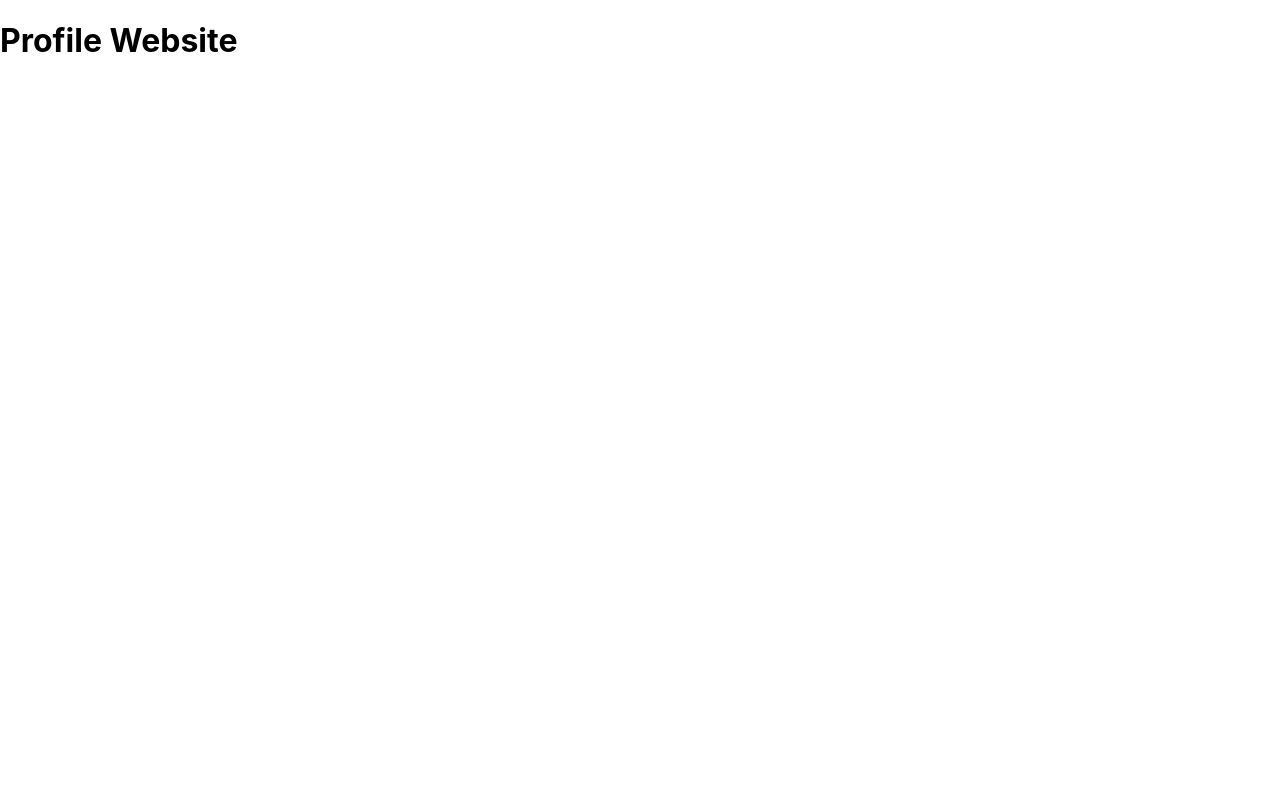
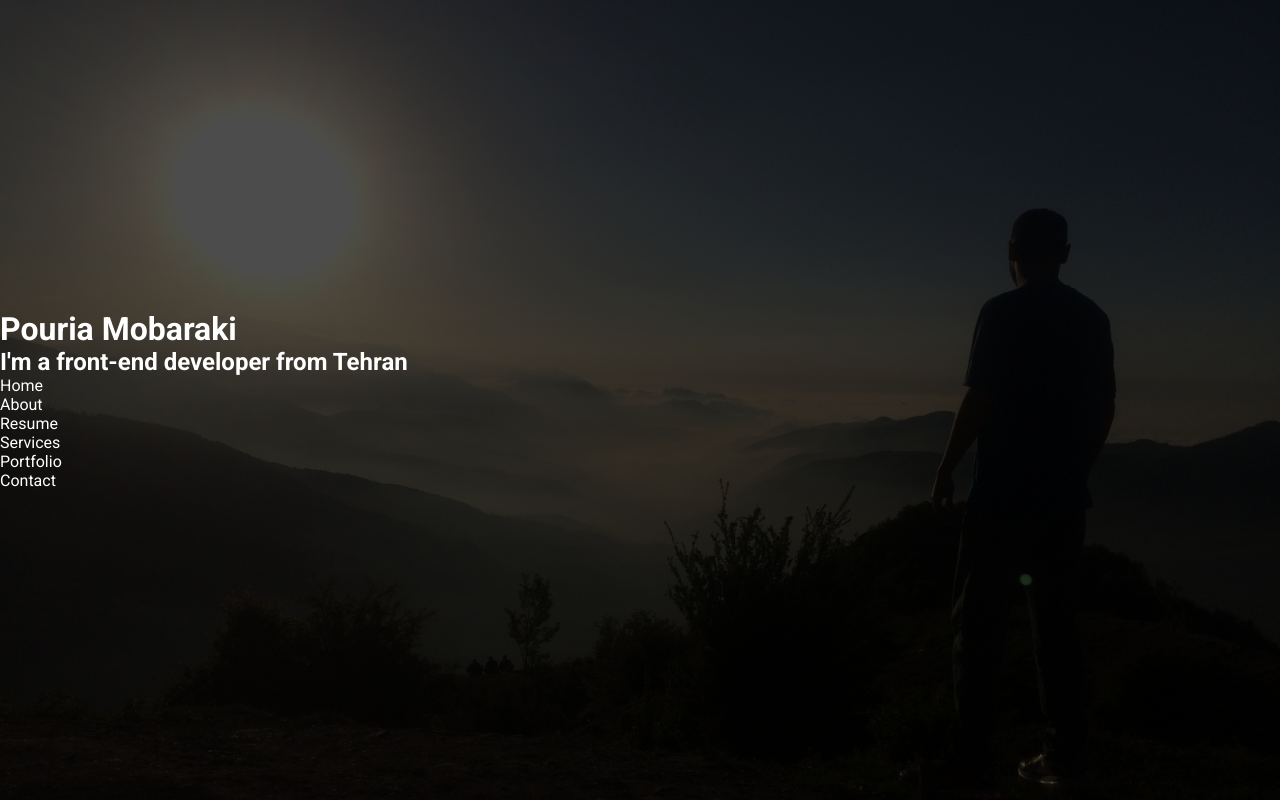
Before and after one commit to pouria-mobaraki/Portfolio-Website, a React (Create React App) app: page / in a window 1280 px wide. Built offline with nearby package versions, Linux system fonts and the light colour scheme.

Commit message:
coding about header jsx and css and navlist components

```diff
--- a/public/index.html
+++ b/public/index.html
@@ -10,34 +10,12 @@
       content="Web site created using create-react-app"
     />
     <link rel="apple-touch-icon" href="%PUBLIC_URL%/logo192.png" />
-    <!--
-      manifest.json provides metadata used when your web app is installed on a
-      user's mobile device or desktop. See https://developers.google.com/web/fundamentals/web-app-manifest/
-    -->
     <link rel="manifest" href="%PUBLIC_URL%/manifest.json" />
-    <!--
-      Notice the use of %PUBLIC_URL% in the tags above.
-      It will be replaced with the URL of the `public` folder during the build.
-      Only files inside the `public` folder can be referenced from the HTML.
 
-      Unlike "/favicon.ico" or "favicon.ico", "%PUBLIC_URL%/favicon.ico" will
-      work correctly both with client-side routing and a non-root public URL.
-      Learn how to configure a non-root public URL by running `npm run build`.
-    -->
-    <title>React App</title>
+    <title>Profile Website | React App</title>
   </head>
   <body>
-    <noscript>You need to enable JavaScript to run this app.</noscript>
     <div id="root"></div>
-    <!--
-      This HTML file is a template.
-      If you open it directly in the browser, you will see an empty page.
 
-      You can add webfonts, meta tags, or analytics to this file.
-      The build step will place the bundled scripts into the <body> tag.
-
-      To begin the development, run `npm start` or `yarn start`.
-      To create a production bundle, use `npm run build` or `yarn build`.
-    -->
   </body>
 </html>
--- a/src/App.css
+++ b/src/App.css
@@ -1,38 +1,57 @@
-.App {
-  text-align: center;
+@import url('https://fonts.googleapis.com/css2?family=Roboto:ital,wght@0,100;0,300;0,400;0,500;0,700;0,900;1,100;1,300;1,400;1,500;1,700;1,900&display=swap');
+
+/*  */
+*{
+  margin: 0;
+  padding: 0;
+  box-sizing: border-box;
 }
 
-.App-logo {
-  height: 40vmin;
-  pointer-events: none;
+::-webkit-scrollbar {
+  display: none;
 }
 
-@media (prefers-reduced-motion: no-preference) {
-  .App-logo {
-    animation: App-logo-spin infinite 20s linear;
-  }
+:root {
+  --primary : #00fffb;
+  --second : #009e9c;
+  --bgColor : #192938;
 }
 
-.App-header {
-  background-color: #282c34;
+body {
+  font-family: 'Roboto', sans-serif;
+  background-color: #040404;
+  color: #fff;
+  position: relative;
+  background: transparent;
   min-height: 100vh;
-  display: flex;
-  flex-direction: column;
-  align-items: center;
-  justify-content: center;
-  font-size: calc(10px + 2vmin);
-  color: white;
+  overflow: hidden;
 }
 
-.App-link {
-  color: #61dafb;
+body::before {
+  content: '';
+  position: fixed;
+  background: linear-gradient(rgba(0,0,0,0.7),rgba(0,0,0,0.7)),url('./images/bg-img.jpg.JPG') center no-repeat ;
+  /* transform: scaleX(-1); */
+  background-size: cover;
+  left: 0;
+  right: 0;
+  top: 0;
+  height: 100vh;
+  z-index: -1;
 }
 
-@keyframes App-logo-spin {
-  from {
-    transform: rotate(0deg);
-  }
-  to {
-    transform: rotate(360deg);
-  }
+a {
+  color: #fff;
+  text-decoration: none;
+  cursor: pointer;
 }
+
+a:hover {
+  color: var(--primary);
+  text-decoration: none;
+  cursor: pointer;
+}
+
+h1,h2,h3,h4,h5,h6,p {
+  font-family: 'Roboto', sans-serif;
+}
--- a/src/App.js
+++ b/src/App.js
@@ -1,9 +1,11 @@
-
 import './App.css';
+import Header from './components/Header';
 
 function App() {
   return (
-    <h1>Profile Website</h1>
+    <>
+    <Header />
+    </>
   );
 }
 
--- /dev/null
+++ b/src/components/Header.jsx
@@ -0,0 +1,33 @@
+import React,{useState} from 'react'
+import './header.css'
+import NavListItem from './NavListItem'
+import navListData from '../data/navListData'
+
+function Header() {
+
+    const [navList,setNavList] = useState(navListData)
+
+  return (
+    <header id='header'>
+      <div className="container">
+        <h1>
+            <a href="">Pouria Mobaraki</a>
+        </h1>
+        <h2>
+            I'm a <span>front-end developer</span> from Tehran
+        </h2>
+        <nav id="navbar" className='navbar'>
+            <ul>
+              {
+                navList.map(item => (
+                    <NavListItem  key={item._id} {...item}/>
+                ))
+              }
+            </ul>
+        </nav>
+      </div>
+    </header>
+  )
+}
+
+export default Header
--- /dev/null
+++ b/src/components/NavListItem.jsx
@@ -0,0 +1,16 @@
+import React from "react";
+import './navListItem.css'
+
+function NavListItem({name}) {
+  return (
+    <>
+      <li>
+        <a href="" className="nav-link">
+          {name}
+        </a>
+      </li>
+    </>
+  );
+}
+
+export default NavListItem;
--- /dev/null
+++ b/src/components/header.css
@@ -0,0 +1,9 @@
+#header {
+    transition: ease-in-out;
+    position: relative;
+    height: 100vh;
+    display: flex;
+    align-items: center;
+    z-index: 99;
+    overflow-y: auto;
+}
--- /dev/null
+++ b/src/data/navListData.js
@@ -0,0 +1,41 @@
+const navListData = [
+    {
+        _id:1,
+        target: 'header',
+        name: 'Home',
+        active: true ,
+    },
+    {
+        _id:2,
+        target: 'about',
+        name: 'About',
+        active: false ,
+    },
+    {
+        _id:3,
+        target: 'resume',
+        name: 'Resume',
+        active: false ,
+    },
+    {
+        _id:4,
+        target: 'services',
+        name: 'Services',
+        active: false ,
+    },
+    {
+        _id:5,
+        target: 'portfolio',
+        name: 'Portfolio',
+        active: false ,
+    },
+    {
+        _id:1,
+        target: 'contact',
+        name: 'Contact',
+        active: false ,
+    },
+
+]
+
+export default navListData ;
```
Also changed, not shown: src/components/navListItem.css (added), src/images/bg-img.jpg.JPG (added).
